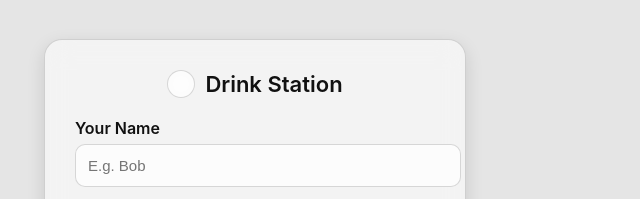
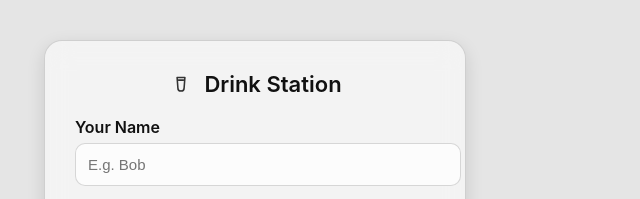
Before and after one commit to quizboxquizzes-a11y/order_drinks, a website: page index.html in a window 1280 px wide. Shown: the part 176-375 px from the top of the page, 385-1025 px from the left. Drawn offline with Linux system fonts and the light colour scheme.

Commit message:
Fix HTML encoding issues and improve structure

```diff
--- a/index.html
+++ b/index.html
@@ -22,6 +22,7 @@
     --glass-border: rgba(0, 0, 0, 0.15);
     --input-bg: rgba(255, 255, 255, 0.7);
     --button-bg: rgba(0, 0, 0, 0.08);
+    --button-hover: rgba(0, 0, 0, 0.15);
     --tip-bg: rgba(0, 0, 0, 0.05);
 }
 
@@ -33,6 +34,7 @@
     --glass-border: rgba(255, 255, 255, 0.15);
     --input-bg: rgba(40, 40, 40, 0.7);
     --button-bg: rgba(255, 255, 255, 0.1);
+    --button-hover: rgba(255, 255, 255, 0.2);
     --tip-bg: rgba(255, 255, 255, 0.05);
 }
 
@@ -65,6 +67,7 @@ body {
     backdrop-filter: blur(6px);
     cursor: pointer;
     position: relative;
+    transition: background 0.3s ease;
 }
 
 .toggle-circle {
@@ -93,6 +96,12 @@ body {
     border: 1px solid var(--glass-border);
     box-shadow: 0 6px 18px rgba(0,0,0,0.12);
     transition: background 0.4s ease, border 0.4s ease;
+    animation: fadeIn 0.6s ease;
+}
+
+@keyframes fadeIn {
+    from { opacity: 0; transform: translateY(12px); }
+    to { opacity: 1; transform: translateY(0); }
 }
 
 /* ---------- HEADER ---------- */
@@ -107,10 +116,21 @@ body {
 .logo {
     width: 26px;
     height: 26px;
-    border-radius: 50%;
-    background: var(--glass);
-    border: 1px solid var(--glass-border);
-    backdrop-filter: blur(6px);
+    display: flex;
+    align-items: center;
+    justify-content: center;
+}
+
+.logo-svg {
+    width: 100%;
+    height: 100%;
+    stroke: var(--text);
+    fill: none;
+    stroke-width: 6;
+    stroke-linecap: round;
+    stroke-linejoin: round;
+    opacity: 0.85;
+    transition: stroke 0.4s ease;
 }
 
 h2 {
@@ -142,6 +162,15 @@ input, select {
     transition: 0.25s;
 }
 
+input:focus, select:focus {
+    border-color: var(--text);
+    background: rgba(255,255,255,0.85);
+}
+
+.dark input:focus, .dark select:focus {
+    background: rgba(60,60,60,0.85);
+}
+
 option {
     color: black;
 }
@@ -161,7 +190,7 @@ button {
 }
 
 button:hover {
-    background: rgba(0,0,0,0.15);
+    background: var(--button-hover);
 }
 
 /* ---------- SUCCESS ---------- */
@@ -206,7 +235,12 @@ button:hover {
 <div class="card">
 
     <div class="header">
-        <div class="logo"></div>
+        <div class="logo">
+            <svg viewBox="0 0 100 100" class="logo-svg">
+                <path d="M35 25h30l-3 40a12 12 0 0 1-24 0l-3-40z" />
+                <line x1="40" y1="35" x2="60" y2="35" />
+            </svg>
+        </div>
         <h2>Drink Station</h2>
     </div>
 
```
